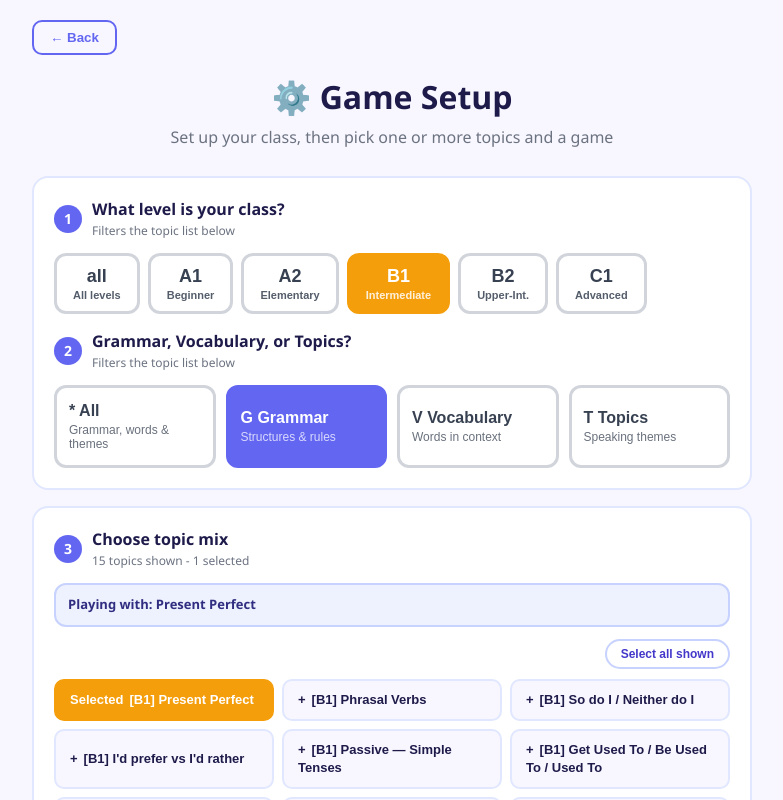
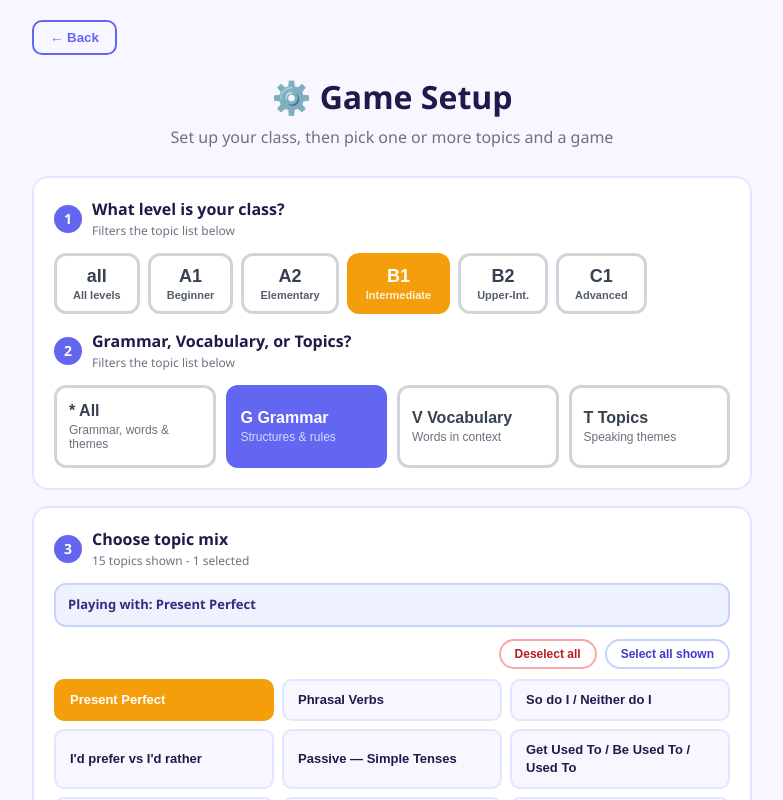
Before and after one commit to chrisdoucet28/Games, a React (Vite) app in the folder app-juegos/: page / in a window 1280 px wide. Both pictures are taken after a click on the button "🚀 Start a Game". Shown: the top 800 px of the page, without its empty margins (248-1031 px from the left). Built offline with nearby package versions, Linux system fonts and the light colour scheme.

Commit message:
Improve topic selection controls

```diff
--- a/app-juegos/src/LessonGamesGenerator.tsx
+++ b/app-juegos/src/LessonGamesGenerator.tsx
@@ -137,7 +137,7 @@ export default function LessonGamesGenerator() {
   const toggleTopicSelection = (topicValue: string) => {
     setSelectedTopics(current => {
       if (current.includes(topicValue)) {
-        return current.length === 1 ? current : current.filter(value => value !== topicValue);
+        return current.filter(value => value !== topicValue);
       }
 
       return [...current, topicValue];
@@ -147,6 +147,10 @@ export default function LessonGamesGenerator() {
   const selectAllVisibleTopics = () => {
     const visibleTopicValues = getFilteredTopicOptions(level, focus).map(o => o.value);
     setSelectedTopics(current => uniqueValues([...current, ...visibleTopicValues]));
+  };
+
+  const clearSelectedTopics = () => {
+    setSelectedTopics([]);
   };
 
   const startGame = (mode: GameMode) => {
@@ -370,7 +374,10 @@ export default function LessonGamesGenerator() {
             )}
             {filteredTopics.length > 0 && (
               <>
-                <div style={{ display: "flex", justifyContent: "flex-end", marginBottom: "10px" }}>
+                <div style={{ display: "flex", justifyContent: "flex-end", gap: "8px", flexWrap: "wrap", marginBottom: "10px" }}>
+                  <button type="button" onClick={clearSelectedTopics} style={{ background: "white", border: "2px solid #FCA5A5", color: "#B91C1C", borderRadius: "999px", padding: "6px 14px", fontWeight: "800", fontSize: "12px", cursor: "pointer" }}>
+                    Deselect all
+                  </button>
                   <button type="button" onClick={selectAllVisibleTopics} style={{ background: "white", border: "2px solid #C7D2FE", color: "#4338CA", borderRadius: "999px", padding: "6px 14px", fontWeight: "800", fontSize: "12px", cursor: "pointer" }}>
                     Select all shown
                   </button>
@@ -388,8 +395,7 @@ export default function LessonGamesGenerator() {
                         cursor: "pointer", textAlign: "left", transition: "all 0.15s",
                         fontWeight: isSelected ? "800" : "700", fontSize: "13px", lineHeight: 1.4
                       }}>
-                        <span style={{ marginRight: "6px" }}>{isSelected ? "Selected" : "+"}</span>
-                        [{o.level}] {o.label}
+                        {o.label}
                       </button>
                     );
                   })}
@@ -474,7 +480,7 @@ export default function LessonGamesGenerator() {
 
           {loadError && <div style={{ color: "#DC2626", fontWeight: "800", textAlign: "center", marginBottom: "12px" }}>{loadError}</div>}
 
-          <button onClick={handleSetup} style={{ width: "100%", background: "linear-gradient(135deg,#6366F1,#8B5CF6)", color: "white", border: "none", borderRadius: "16px", padding: "18px", fontSize: "20px", fontWeight: "900", cursor: "pointer" }}>
+          <button onClick={handleSetup} disabled={selectedTopics.length === 0} style={{ width: "100%", background: selectedTopics.length === 0 ? "#CBD5E1" : "linear-gradient(135deg,#6366F1,#8B5CF6)", color: "white", border: "none", borderRadius: "16px", padding: "18px", fontSize: "20px", fontWeight: "900", cursor: selectedTopics.length === 0 ? "not-allowed" : "pointer" }}>
             🎮 Choose a Game!
           </button>
         </div>
```
